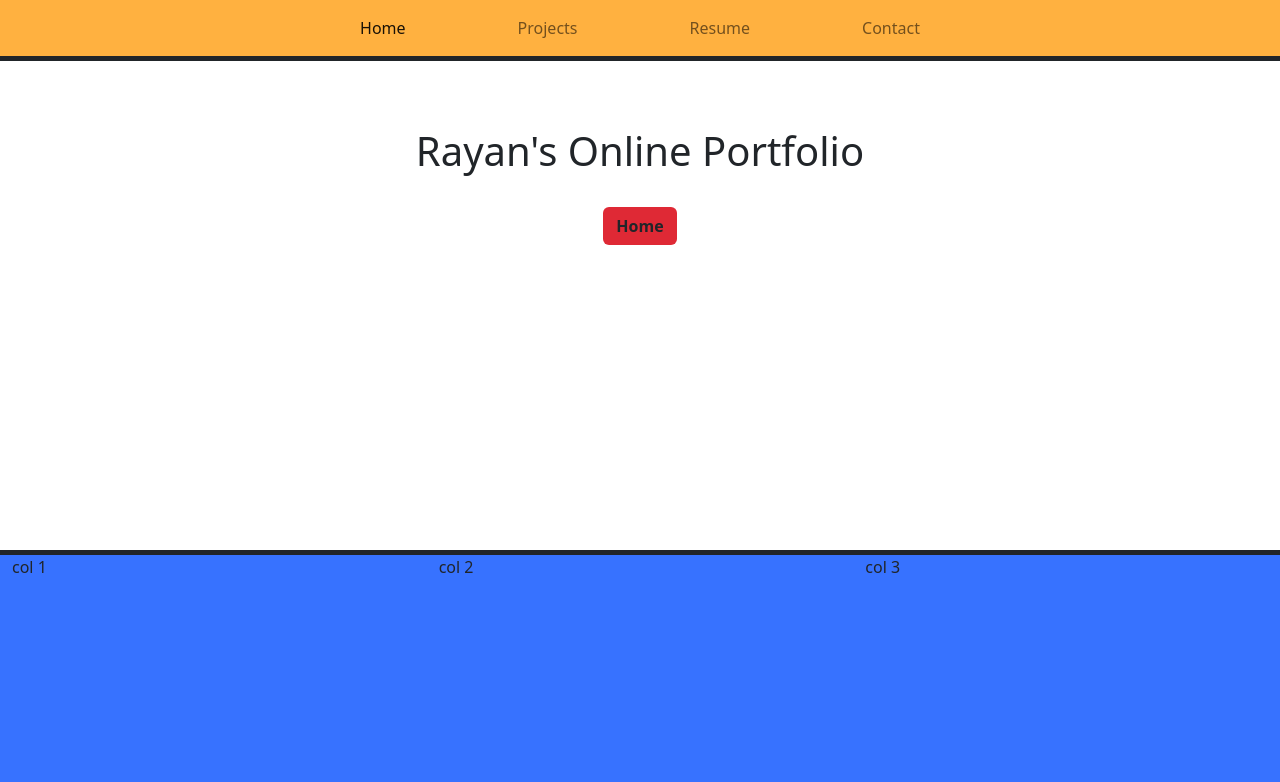
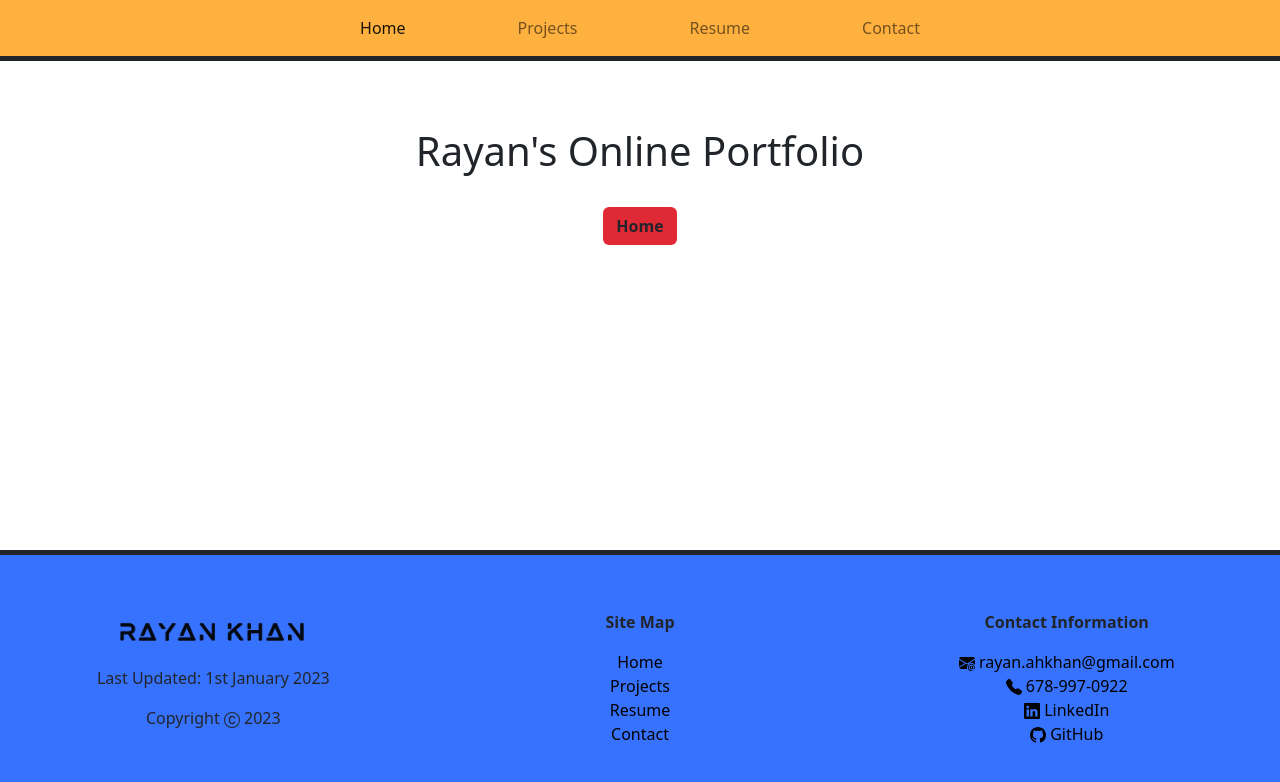
Before and after one commit to rkhan71/myportfolio, a React (Create React App) app: page / in a window 1280 px wide. Shown: the top 782 px of the page. Built offline with nearby package versions, Linux system fonts and the light colour scheme.

Commit message:
added content to footer

```diff
--- a/package.json
+++ b/package.json
@@ -10,6 +10,7 @@
     "jquery": "^3.6.3",
     "popper.js": "^1.16.1",
     "react": "^18.2.0",
+    "react-bootstrap-icons": "^1.10.2",
     "react-dom": "^18.2.0",
     "react-router-dom": "^6.6.1",
     "react-scripts": "5.0.1",
--- a/src/Footer.js
+++ b/src/Footer.js
@@ -1,15 +1,29 @@
+import logo from "./logo.png";
+import { Link } from "react-router-dom";
+import { Linkedin, TelephoneFill, EnvelopeAtFill, Github, CCircle } from "react-bootstrap-icons";
+
 const Footer = () => {
     return (
         <div className="Footer container-fluid border-top border-5 border-dark mt-auto">
-            <div className="row">
-                <div className="col">
-                    col 1
+            <div className="row h-100">
+                <div className="col d-flex flex-column align-items-center justify-content-center">
+                    <img className="img-fluid w-50" src={logo} alt="logo"></img>
+                    <p className="mt-3">Last Updated: 1st January 2023</p>
+                    <p>Copyright <CCircle /> 2023</p>
                 </div>
-                <div className="col">
-                    col 2
+                <div className="col d-flex flex-column align-items-center justify-content-center">
+                    <p className="fw-bold">Site Map</p>
+                    <Link to="/">Home</Link>
+                    <Link to="/projects">Projects</Link>
+                    <Link to="/resume">Resume</Link>
+                    <Link to="/contact">Contact</Link>
                 </div>
-                <div className="col">
-                    col 3
+                <div className="col d-flex flex-column align-items-center justify-content-center">
+                    <p className="fw-bold">Contact Information</p>
+                    <Link to="#"><EnvelopeAtFill /> rayan.ahkhan@gmail.com</Link>
+                    <Link to="#"><TelephoneFill /> 678-997-0922</Link>
+                    <a href="https://www.linkedin.com/in/khanrayan/"><Linkedin /> LinkedIn</a>
+                    <a href="https://github.com/rkhan71"><Github /> GitHub</a>
                 </div>
             </div>
         </div>
--- a/src/index.css
+++ b/src/index.css
@@ -19,9 +19,13 @@ nav {
   box-shadow: rgba(0, 0, 0, 0.35) 0px 5px 15px;
 }
 
-.ProjectList a {
+.ProjectList a, .Footer a {
   text-decoration: none;
   color: black;
+}
+
+.Footer a:hover {
+  color: white;
 }
 
 .NotFound #home {
@@ -43,3 +47,7 @@ nav {
 .heading .btn {
   background-color: #DF2935;
 }
+
+.Footer img {
+  mix-blend-mode: multiply;
+}
```
Also changed, not shown: 1 other file (tests, documents, lock files or other folders).
